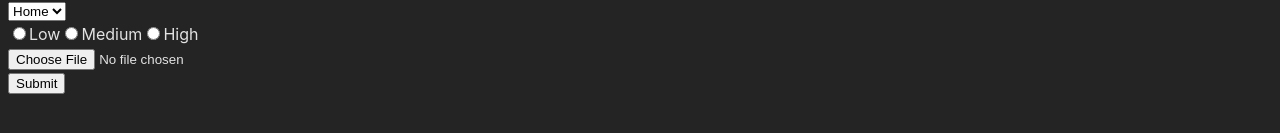
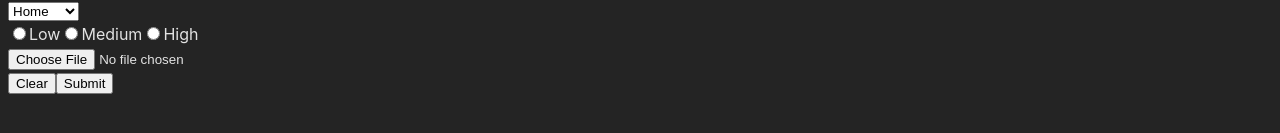
Before and after one commit to HabibSha/custom-form-validation, a React (Vite) app: page / in a window 1280 px wide. Shown: the part 375-508 px from the top of the page. Built offline with nearby package versions, Linux system fonts and the light colour scheme.

Commit message:
handleClearInput  implement on task component

```diff
--- a/src/components/tasks/Task.jsx
+++ b/src/components/tasks/Task.jsx
@@ -9,7 +9,7 @@ const init = {
 };
 
 const Task = () => {
-  const { formState, handleChange, handleSubmit } = useForm({
+  const { formState, handleChange, handleClearInputs, handleSubmit } = useForm({
     init,
     validate: true,
   });
@@ -38,6 +38,7 @@ const Task = () => {
         <select name="group" id="group" onChange={handleChange}>
           <option value="home">Home</option>
           <option value="office">Office</option>
+          <option value="relative">Relative</option>
         </select>
       </div>
       <div>
@@ -70,6 +71,7 @@ const Task = () => {
         onChange={handleChange}
       />
       <br />
+      <button onClick={handleClearInputs}>Clear</button>
       <button type="submit">Submit</button>
     </form>
   );
```
